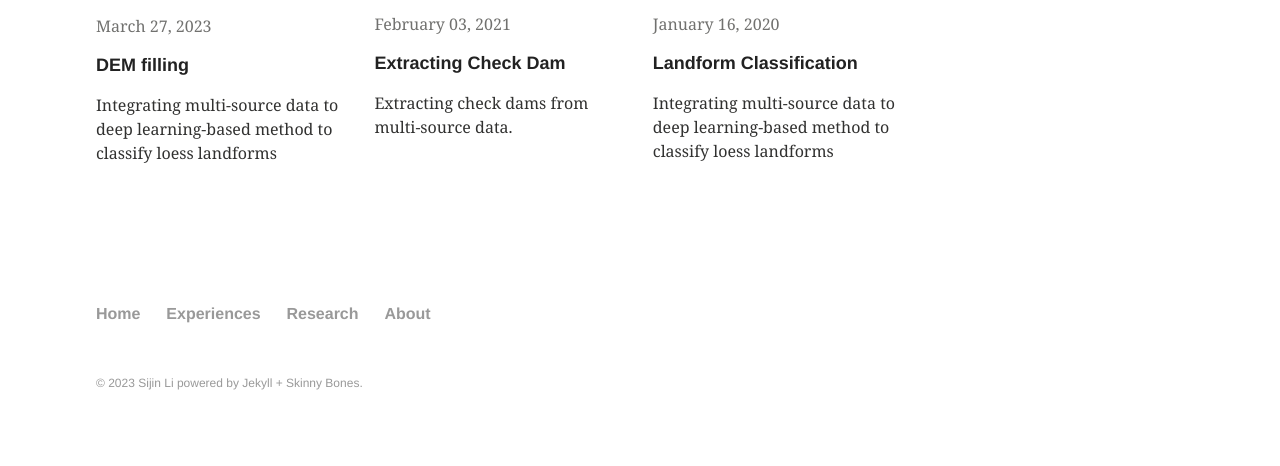
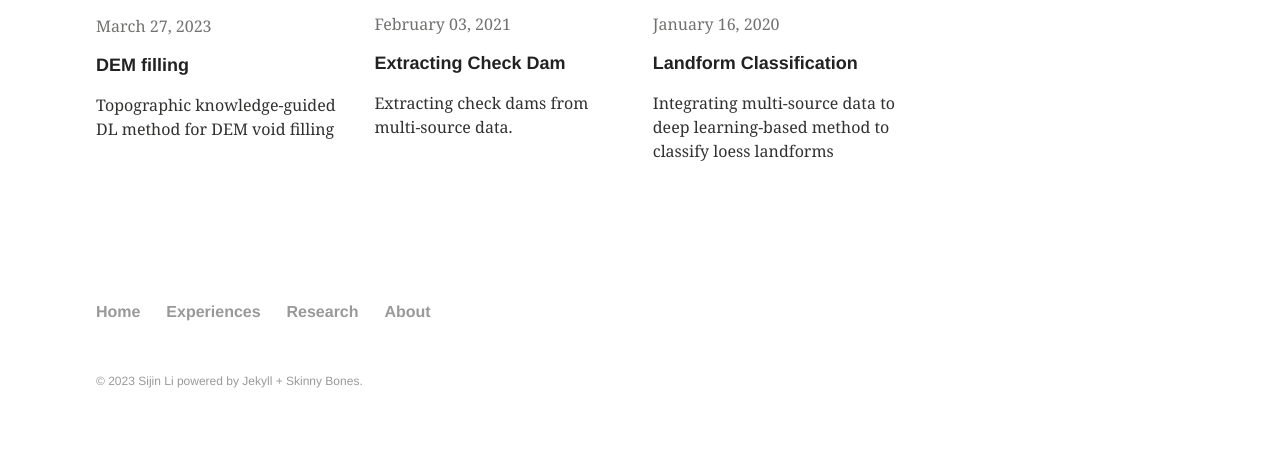
Before and after one commit to Sijin-Li/Sijin-Li.github.io, a Jekyll site: the page built from research/index.md, in a window 1280 px wide. Shown: the part 1033-1499 px from the top of the page. Built offline with Jekyll 4.4.1, drawn with Linux system fonts in a browser that asks for light colours.

Commit message:
Update 2023-03-27-DEMfill.md

```diff
--- a/_posts/research/2023-03-27-DEMfill.md
+++ b/_posts/research/2023-03-27-DEMfill.md
@@ -2,7 +2,7 @@
 layout: article
 title: "DEM filling"
 categories: research
-excerpt: "Integrating multi-source data to deep learning-based method to classify loess landforms"
+excerpt: "Topographic knowledge-guided DL method for DEM void filling"
 tags: [research, DEM, Knowledge-guided DL]
 modified: 2023-03-27
 image:
```
